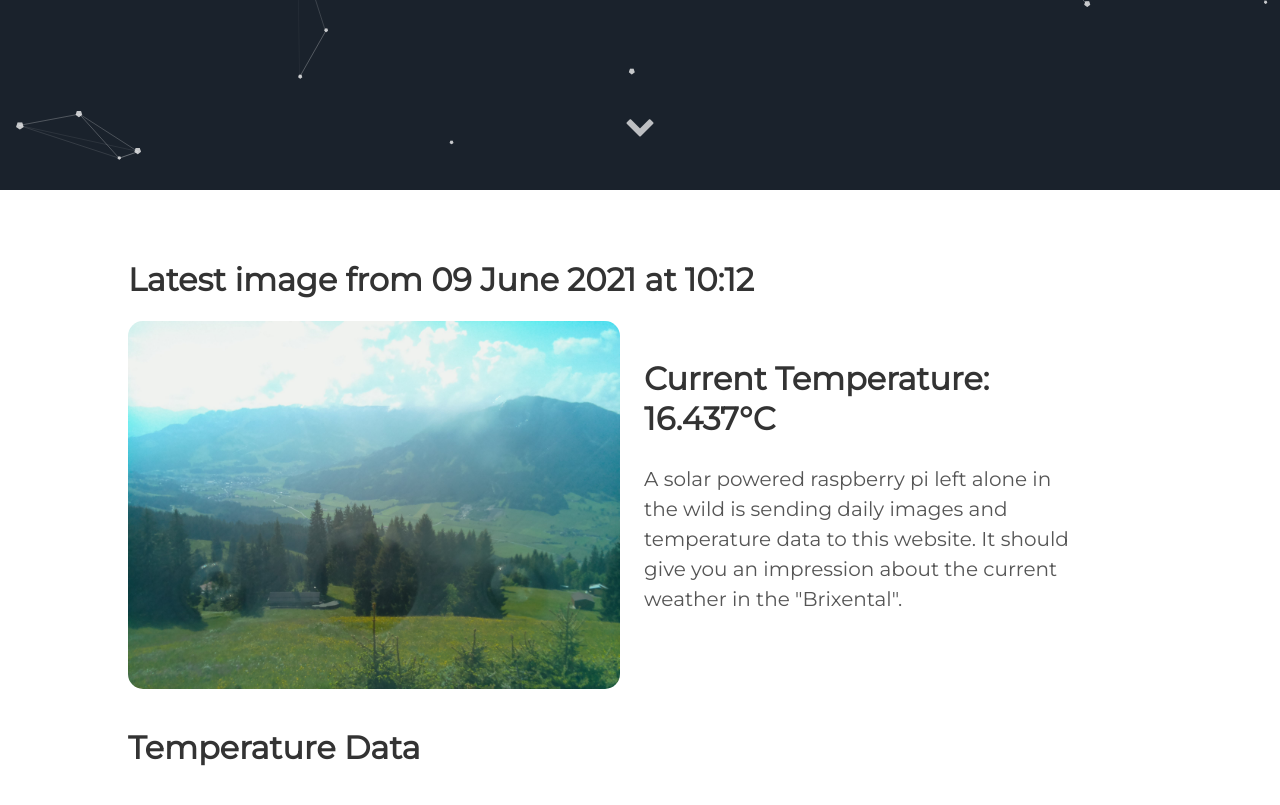
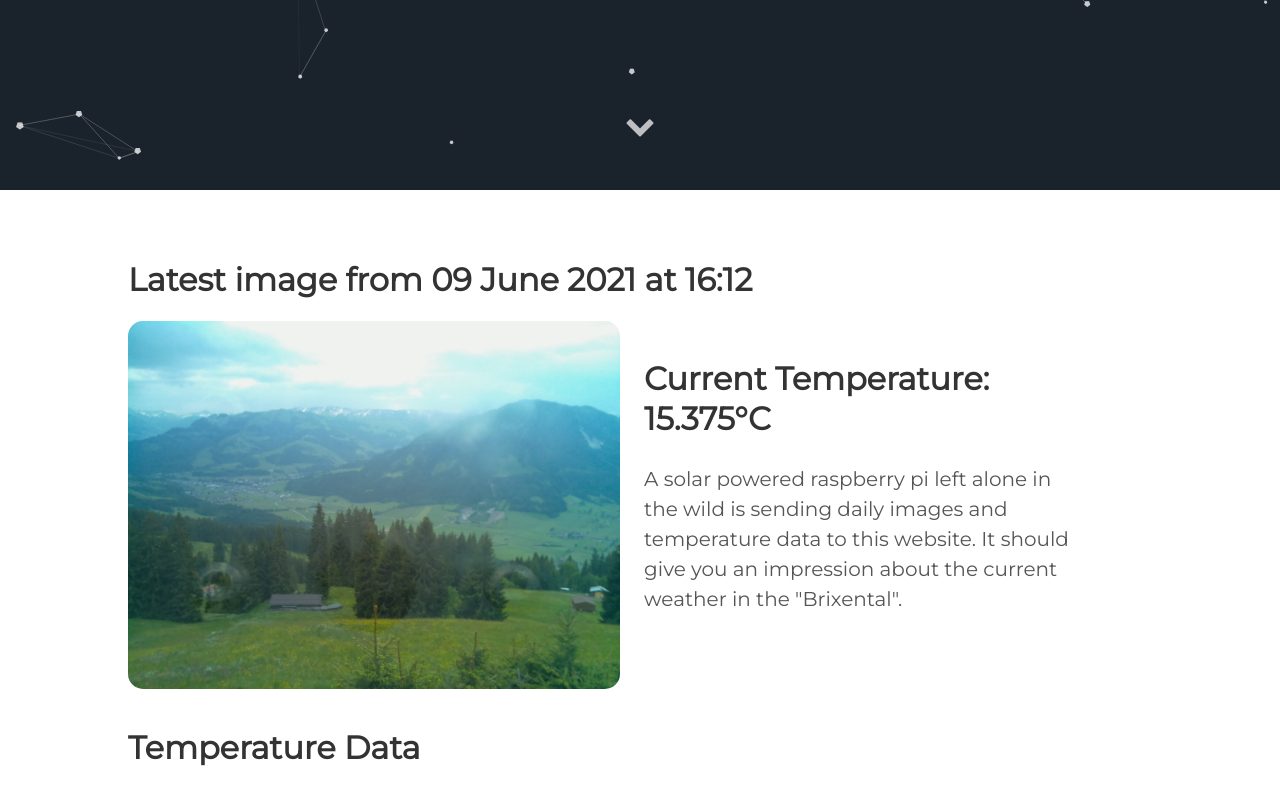
Before and after one commit to vektorious/vektorious.github.io, a Jekyll site: the page built from resources/huette.md, in a window 1280 px wide and 900 px high, scrolled down 710 px. Shown: the top 805 px of the window. Built offline with Jekyll 4.4.1, drawn with Linux system fonts in a browser that asks for light colours.

Commit message:
I'm a bot beep boop

```diff
--- a/resources/huette.md
+++ b/resources/huette.md
@@ -6,13 +6,13 @@ image: '/assets/img/'
 description: 'Live image from the Austrian alps'
 twitter_text: ' '
 ---
-## Latest image from 09 June 2021 at 10:12
+## Latest image from 09 June 2021 at 16:12
 <div class="huette">
   <div class="huette-image">
     <img src="{{ "/assets/img/huette.jpg" | prepend: site.baseurl }}">
   </div>
   <div class="huette-text">
-        <h2>Current Temperature: 16.437°C</h2>
+        <h2>Current Temperature: 15.375°C</h2>
         <p>A solar powered raspberry pi left alone in the wild is sending daily images and temperature data to this website. It should give you an impression about the current weather in the "Brixental".</p>
 
   </div>
```
Also changed, not shown: rpi-script/2021-06-09_161103.txt (renamed from rpi-script/2021-06-09_101105.txt, +6 -5 lines), rpi-script/huette.md (+2 -2 lines), assets/img/huette.jpg, assets/img/temp_plot.png, rpi-script/temp_plot.png, 1 other file.
